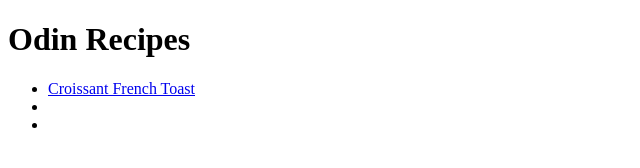
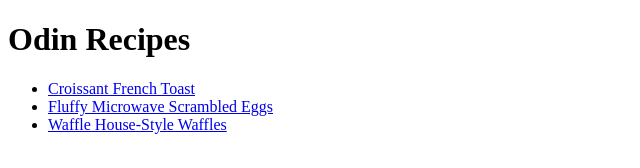
Before and after one commit to glencoco1/odin-recipes, a plain HTML site: page index.html in a window 1280 px wide. Shown: the whole page, without its empty margins (0-640 px from the left). Drawn offline with Linux system fonts and the light colour scheme.

Commit message:
Add text to hyperlinks in list

```diff
--- a/index.html
+++ b/index.html
@@ -8,8 +8,8 @@
   <h1>Odin Recipes</h1>
     <ul>
       <li><a href="recipes/croissant_french_toast.html">Croissant French Toast</a></li>
-      <li><a href="recipes/microwave_eggs.html"></a></li>
-      <li><a href="recipes/waffles.html"></a></li>
+      <li><a href="recipes/microwave_eggs.html">Fluffy Microwave Scrambled Eggs</a></li>
+      <li><a href="recipes/waffles.html">Waffle House-Style Waffles</a></li>
     </ul>
 </body>
 </html>
```
